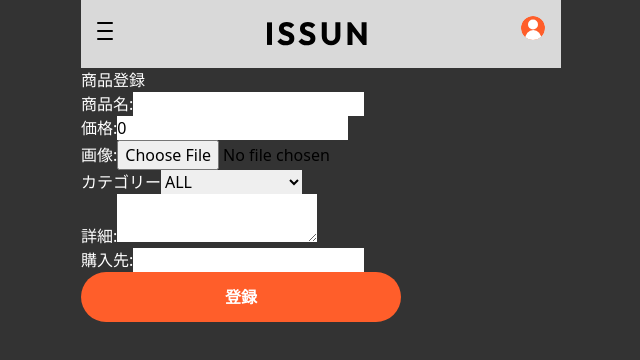
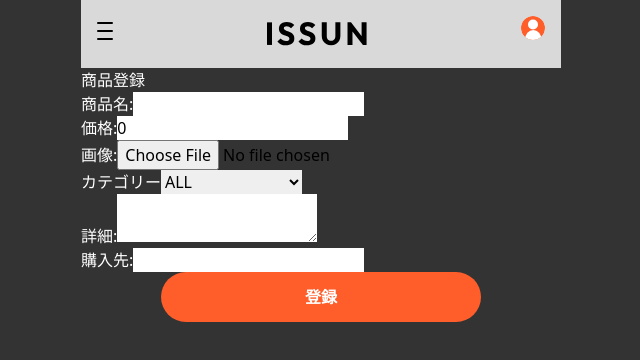
Before and after one commit to nobyn0312/ISSUN_app, a Next.js app: page /create in a window 1280 px wide. Shown: the top 360 px of the page, without its empty margins (319-959 px from the left). Built offline with nearby package versions, Linux system fonts and the light colour scheme; no server answers.

Commit message:
ボタンコンポーネント 位置調整

```diff
--- a/src/components/Button.tsx
+++ b/src/components/Button.tsx
@@ -6,6 +6,21 @@ type ButtonProps = {
 	className?: string; // 追加のクラスを受け取る
 	type?: "button" | "submit" | "reset"; // typeプロパティを追加
 	style?: React.CSSProperties; // styleをpropsとして追加
+
+	position?: "left" | "center" | "right"; // positionオプショナル追加
+};
+
+const getPositionStyles = (position?: "left" | "center" | "right") => {
+	switch (position) {
+		case "left":
+			return { justifyContent: "flex-start" };
+		case "center":
+			return { justifyContent: "center" };
+		case "right":
+			return { justifyContent: "flex-end" };
+		default:
+			return { justifyContent: "flex-start" }; // デフォルトは左揃え
+	}
 };
 
 export const PrimaryButton: React.FC<ButtonProps> = ({
@@ -14,8 +29,17 @@ export const PrimaryButton: React.FC<ButtonProps> = ({
 	className,
 	style,
 	type = "button",
+
+	position = "center",
 }) => {
 	return (
+		<div
+			style={{
+				display: "flex",
+				width: "100%",
+				...getPositionStyles(position), // 位置スタイルを適用
+			}}
+		>
 			<button
 				onClick={onClick}
 				className={`text-white font-bold rounded-full block w-full text-center p-3  ${className}`}
@@ -28,6 +52,7 @@ export const PrimaryButton: React.FC<ButtonProps> = ({
 			>
 				{children}
 			</button>
+		</div>
 	);
 };
 
@@ -37,8 +62,17 @@ export const SecondaryButton: React.FC<ButtonProps> = ({
 	className,
 	style,
 	type = "button",
+
+	position = "center",
 }) => {
 	return (
+		<div
+			style={{
+				display: "flex",
+				width: "100%",
+				...getPositionStyles(position), // 位置スタイルを適用
+			}}
+		>
 			<button
 				onClick={onClick}
 				className={`font-bold rounded-full block w-full text-center p-3 bg-white ${className}`}
@@ -52,5 +86,6 @@ export const SecondaryButton: React.FC<ButtonProps> = ({
 			>
 				{children}
 			</button>
+		</div>
 	);
 };
```
Lines whose indentation alone changed are shown as unchanged.
